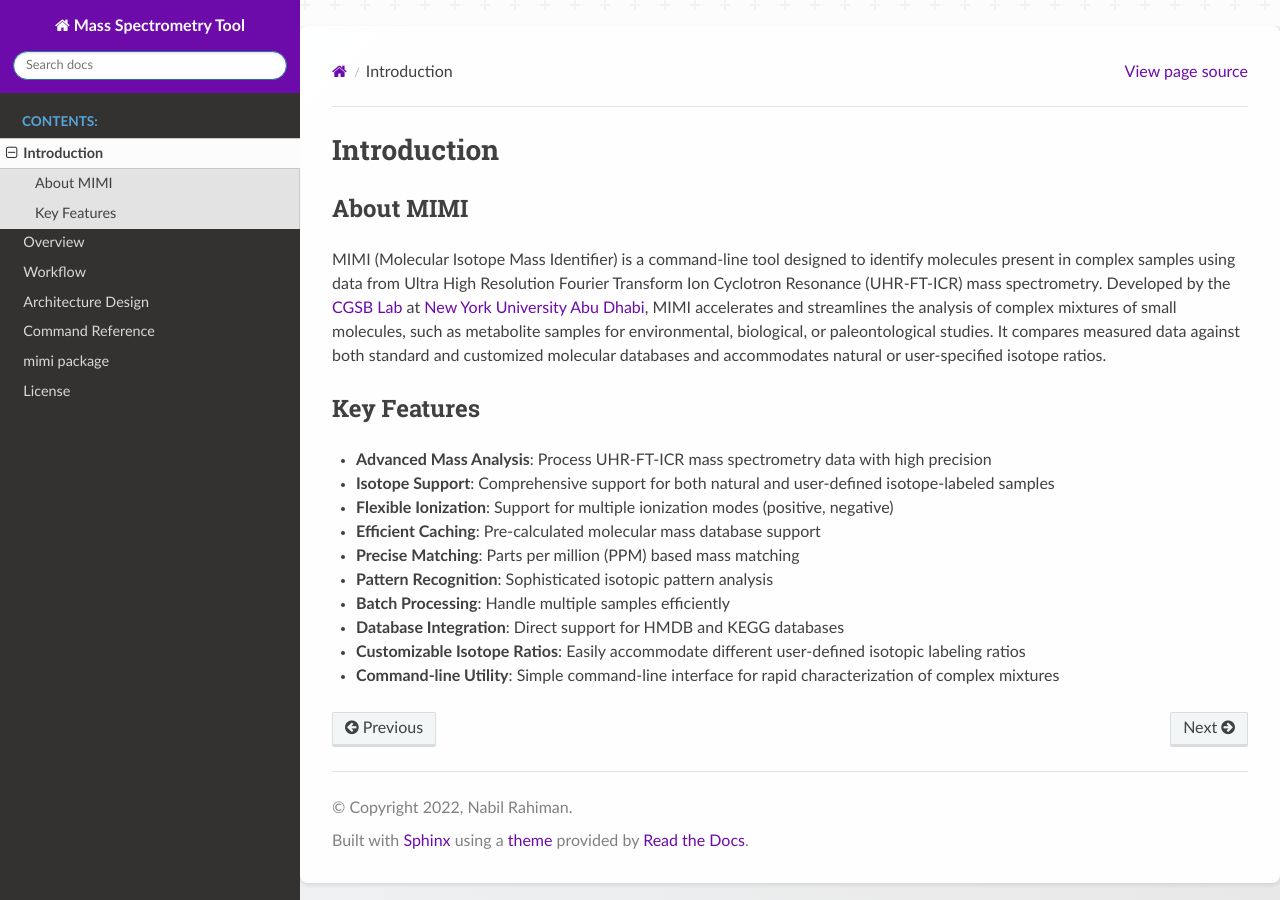
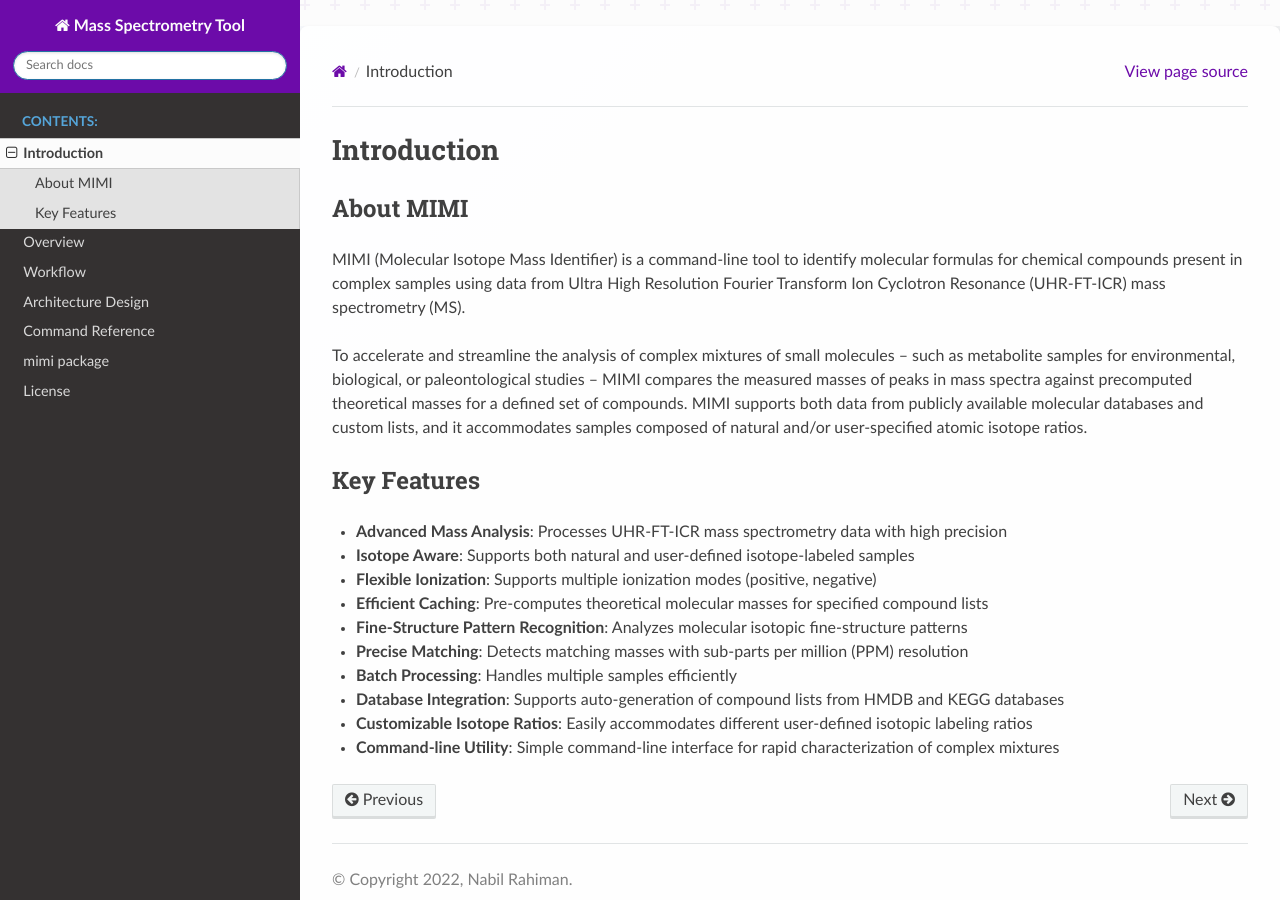
Before and after one commit to NYUAD-Core-Bioinformatics/MIMI, a Sphinx documentation site: the page built from docs/source/introduction.rst, in a window 1280 px wide and 900 px high. Built offline with Sphinx 7.4.7 and the Read the Docs theme 3.1.0, drawn with Linux system fonts in a browser that asks for light colours.

Commit message:
Update introduction.rst
removed hyperlinks; edited descriptions

```diff
--- a/docs/source/introduction.rst
+++ b/docs/source/introduction.rst
@@ -3,23 +3,20 @@ Introduction
 
 About MIMI
 ----------
-MIMI (Molecular Isotope Mass Identifier) is a command-line tool designed to identify molecules
-present in complex samples using data from Ultra High Resolution Fourier Transform Ion Cyclotron
-Resonance (UHR-FT-ICR) mass spectrometry.
-Developed by the `CGSB Lab <https://nyuad.nyu.edu/en/research/faculty-labs-and-projects/nyuad-cgsb.html>`_ at `New York University Abu Dhabi <http://nyuad.nyu.edu/>`_,
-MIMI accelerates and streamlines the analysis of complex mixtures of small molecules, such as metabolite
-samples for environmental, biological, or paleontological studies. It compares measured data against both
-standard and customized molecular databases and accommodates natural or user-specified isotope ratios.
+MIMI (Molecular Isotope Mass Identifier) is a command-line tool to identify molecular formulas for chemical compounds present in complex samples using data from Ultra High Resolution Fourier Transform Ion Cyclotron Resonance (UHR-FT-ICR) mass spectrometry (MS).
+
+To accelerate and streamline the analysis of complex mixtures of small molecules -- such as metabolite
+samples for environmental, biological, or paleontological studies -- MIMI compares the measured masses of peaks in mass spectra against precomputed theoretical masses for a defined set of compounds. MIMI supports both data from publicly available molecular databases and custom lists, and it accommodates samples composed of natural and/or user-specified atomic isotope ratios.
 
 Key Features
 ------------
-- **Advanced Mass Analysis**: Process UHR-FT-ICR mass spectrometry data with high precision
-- **Isotope Support**: Comprehensive support for both natural and user-defined isotope-labeled samples
-- **Flexible Ionization**: Support for multiple ionization modes (positive, negative)
-- **Efficient Caching**: Pre-calculated molecular mass database support
-- **Precise Matching**: Parts per million (PPM) based mass matching
-- **Pattern Recognition**: Sophisticated isotopic pattern analysis
-- **Batch Processing**: Handle multiple samples efficiently
-- **Database Integration**: Direct support for HMDB and KEGG databases
-- **Customizable Isotope Ratios**: Easily accommodate different user-defined isotopic labeling ratios
+- **Advanced Mass Analysis**: Processes UHR-FT-ICR mass spectrometry data with high precision
+- **Isotope Aware**: Supports both natural and user-defined isotope-labeled samples
+- **Flexible Ionization**: Supports multiple ionization modes (positive, negative)
+- **Efficient Caching**: Pre-computes theoretical molecular masses for specified compound lists
+- **Fine-Structure Pattern Recognition**: Analyzes molecular isotopic fine-structure patterns
+- **Precise Matching**: Detects matching masses with sub-parts per million (PPM) resolution
+- **Batch Processing**: Handles multiple samples efficiently
+- **Database Integration**: Supports auto-generation of compound lists from HMDB and KEGG databases
+- **Customizable Isotope Ratios**: Easily accommodates different user-defined isotopic labeling ratios
 - **Command-line Utility**: Simple command-line interface for rapid characterization of complex mixtures
```
